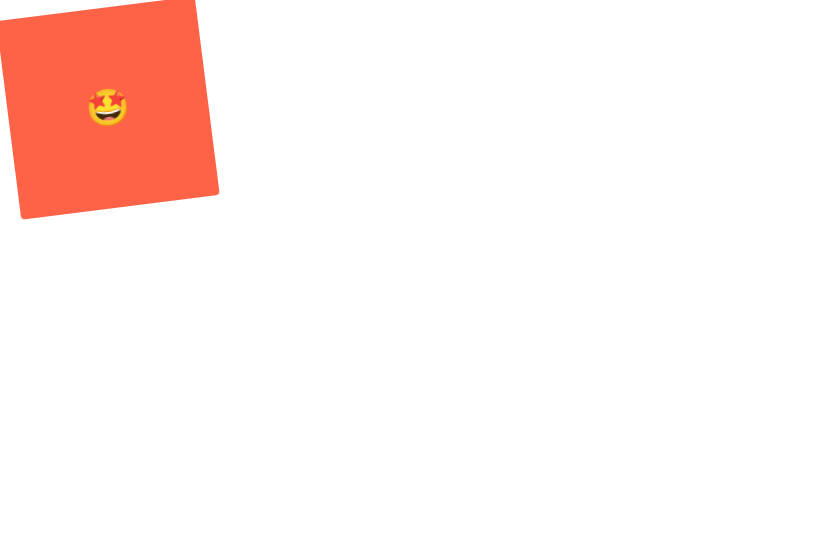
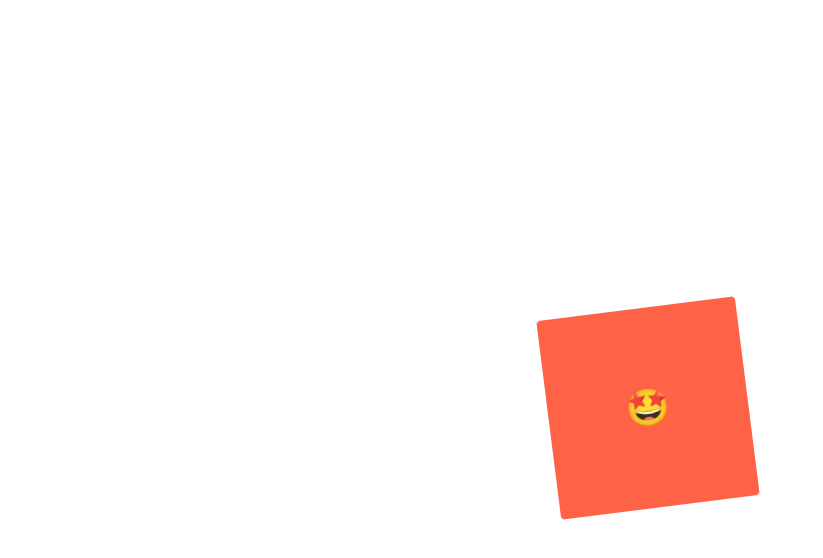
Before and after one commit to honghyunAhn/react-master, a React (Create React App) app: page / in a window 1280 px wide. Shown: the top 558 px of the page, without its empty margins (0-823 px from the left). Built offline with nearby package versions, Linux system fonts and the light colour scheme.

Commit message:
feat : Pseudo Selectors

```diff
--- a/src/App.js
+++ b/src/App.js
@@ -2,6 +2,10 @@
 
 const Wrapper = styled.div`
   display: flex;
+  height: 100vh;
+  width: 100vw;
+  justify-content: center;
+  align-items: center;
 `;
 
 const rotationAnimation = keyframes`
@@ -18,6 +22,10 @@
   }
 `;
 
+const Emoji = styled.span`
+  font-size: 36px;
+`;
+
 const Box = styled.div`
   height: 200px;
   width: 200px;
@@ -26,13 +34,9 @@
   justify-content: center;
   align-items: center;
   animation: ${rotationAnimation} 1s linear infinite;
-  span {
-    font-size: 36px;
+  ${Emoji} {
     &:hover {
-      font-size: 40px;
-    }
-    &:active {
-      opacity: 0;
+      font-size: 98px;
     }
   }
 `;
@@ -41,7 +45,7 @@
   return (
     <Wrapper>
       <Box>
-        <span>🤩</span>
+        <Emoji as="p">🤩</Emoji>
       </Box>
     </Wrapper>
   );
```
